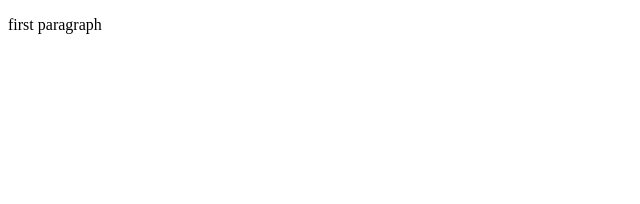
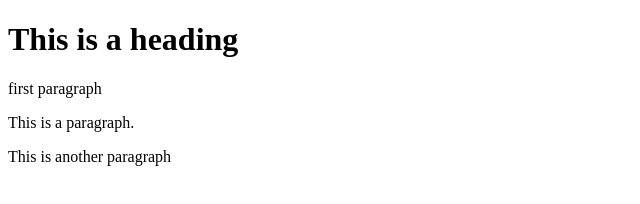
Before and after one commit to zillBoy/learning-git, a plain HTML site: page index.html in a window 1280 px wide. Shown: the whole page, without its empty margins (0-640 px from the left). Drawn offline with Linux system fonts and the light colour scheme.

Commit message:
Feature xyz (#2)
* added some html

* added another p tag

* Update index.html

* Added Github

```diff
--- a/index.html
+++ b/index.html
@@ -3,7 +3,10 @@
 <title>HTML Tutorial</title>
 
 <body>
+    <h1>This is a heading</h1>
     <p>first paragraph</p>
+    <p>This is a paragraph.</p>
+    <p>This is another paragraph</p>
 </body>
 
 </html>
--- a/index.js
+++ b/index.js
@@ -1 +1 @@
-console.log("Hello Git!");
+console.log("Hello Git & Github!");
```
